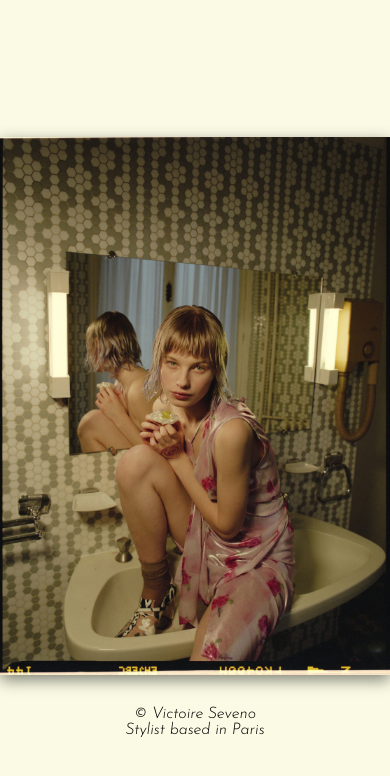
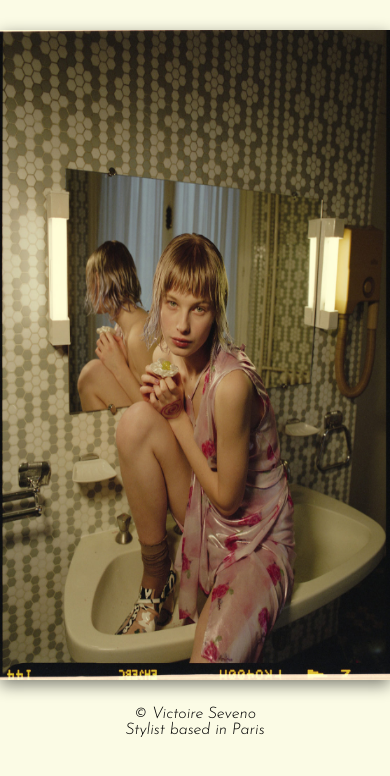
Before and after one commit to RKcodage/Victoire-Seveno, a plain HTML site: page index.html in a window 390 px wide. Shown: the part 66-842 px from the top of the page. Drawn offline with Linux system fonts and the light colour scheme.

Commit message:
Responsive corrections

```diff
--- a/style.css
+++ b/style.css
@@ -142,12 +142,11 @@ footer p {
         font-size: 1.2rem;
     }
     #slider {
-        margin: 0;
-        padding-top: 120px;
+        width: 100%;
     }
     #slider img {
         width: 100%;
-        height: auto;
+        margin: 0;
     }
     footer {
         margin-bottom: 40px;
```
